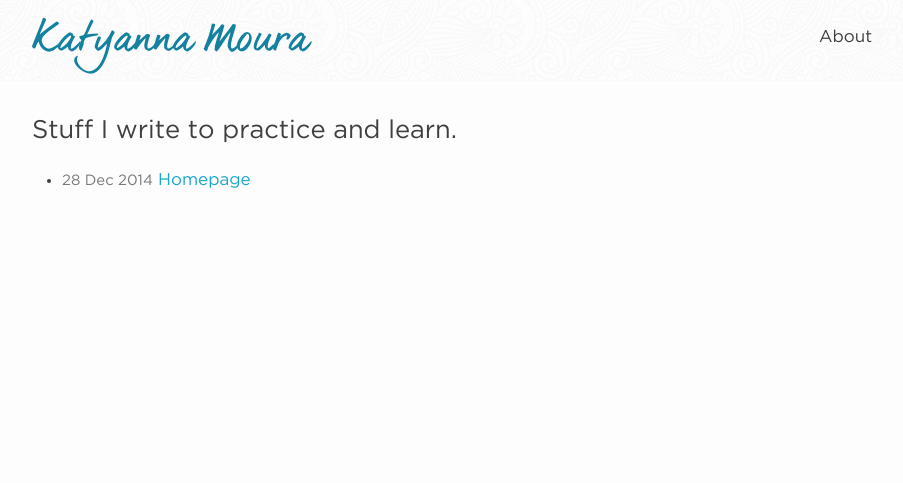
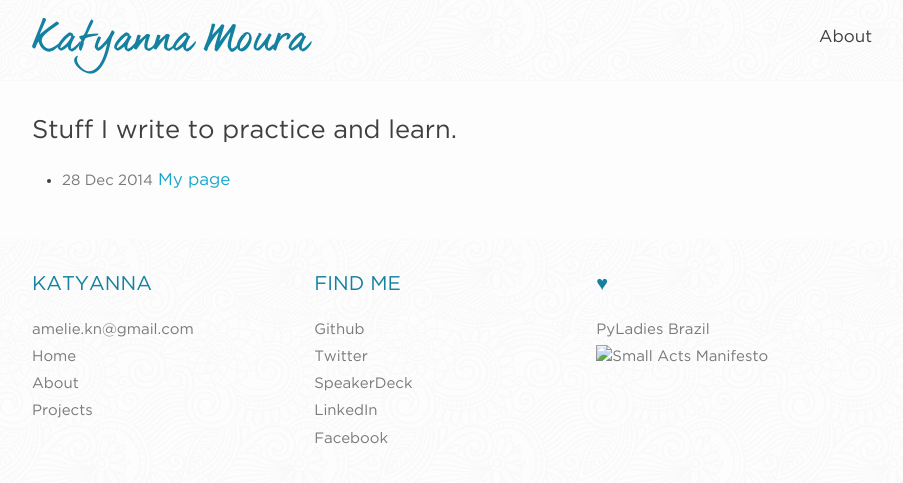
Before and after one commit to katyanna/katyanna.github.io, a Jekyll site: the page built from projects.md, in a window 1280 px wide. Shown: the top 483 px of the page, without its empty margins (188-1091 px from the left). Built offline with Jekyll 4.4.1, drawn with Linux system fonts in a browser that asks for light colours.

Commit message:
Add footer

```diff
--- a/_includes/footer.html
+++ b/_includes/footer.html
@@ -7,7 +7,7 @@
         <h3>KATYANNA</h3>
         <ul class="contact-list">
           <li><a href="mailto:{{ site.email }}">{{ site.email }}</a></li>
-          <li><a href="http://brasil.pyladies.com">Blog</a></li>
+          <li><a href="{{ site.url }}">Home</a></li>
           <li><a href="http://brasil.pyladies.com">About</a></li>
           <li><a href="http://brasil.pyladies.com">Projects</a></li>
         </ul>
@@ -16,10 +16,11 @@
       <div class="footer-col  footer-col-2">
         <h3>FIND ME</h3>
         <ul class="contact-list">
-          <li><a href="http://brasil.pyladies.com">Github</a></li>
-          <li><a href="http://brasil.pyladies.com">Twitter</a></li>
-          <li><a href="http://brasil.pyladies.com">SpeakerDeck</a></li>
-          <li><a href="http://brasil.pyladies.com">Facebook</a></li>
+          <li><a href="https://github.com/katyanna">Github</a></li>
+          <li><a href="https://twitter.com/amelie_kn">Twitter</a></li>
+          <li><a href="https://speakerdeck.com/katyannamoura">SpeakerDeck</a></li>
+          <li><a href="https://www.linkedin.com/in/katyannamoura">LinkedIn</a></li>
+          <li><a href="https://www.facebook.com/katyanna.moura">Facebook</a></li>
         </ul>
       </div>
 
@@ -27,12 +28,11 @@
         <h3>♥</h3>
         <ul class="contact-list">
           <li><a href="http://brasil.pyladies.com">PyLadies Brazil</li>
-          <li><a href="http://smallactsmanifesto.org" title="Small Acts Manifesto"><img src="http://smallactsmanifesto.org/static/images/smallacts-badge-80x15-blue.png" style="border: none;" alt="Small Acts Manifesto" /></a></li>
+            <li><a href="http://smallactsmanifesto.org" title="Small Acts Manifesto"><img src="http://smallactsmanifesto.org/static/images/smallacts-badge-80x15-blue.png" style="border: none;" alt="Small Acts Manifesto" /></a></li>
+          </ul>
+        </div>
+      </div>
 
-        </ul>
-      </div>
     </div>
 
-  </div>
-
-</footer>
+  </footer>
--- a/_layouts/default.html
+++ b/_layouts/default.html
@@ -13,6 +13,7 @@
       </div>
     </div>
 
+    {% include footer.html %}
 
   </body>
 
--- a/_sass/_layout.scss
+++ b/_sass/_layout.scss
@@ -132,16 +132,11 @@
 /**
  * Site footer
  */
-.TESTE {
-  position: relative;
-  height: 100%;
-}
 .site-footer {
-  background: $grey-color-light;
+  background-image: url(/public/images/bg.png);
   padding: $spacing-unit 0;
   bottom: 0;
   width: 100%;
-  position: absolute;
 }
 
 .footer-heading {
@@ -227,10 +222,11 @@
   margin-left: 0;
   list-style: none;
 
-  > li {
+  > li p {
     margin-bottom: $spacing-unit;
+    border-bottom: 1px dashed grey;
     &:last-child {
-      color: pink;
+      border-bottom: none;
     }
   }
 }
--- a/projects.md
+++ b/projects.md
@@ -8,7 +8,7 @@ permalink: /projects/
   <h2>Stuff I write to practice and learn.</h2>
   <ul class="projects-list">
     <li>
-      <span class="post-meta">28 Dec 2014</span> <a href="http://katyanna.github.com">Homepage</a>
+      <span class="post-meta">28 Dec 2014</span> <a href="http://katyanna.github.com">My page</a>
     </li>
   </ul>
 </div>
```
